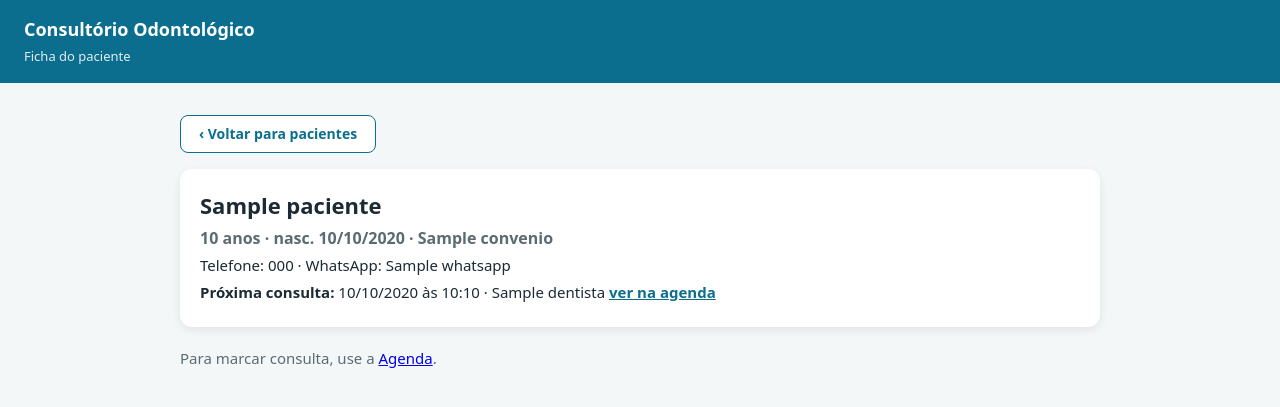
After one commit to marcelocintra27-coder/consultorio, a Django app: template core/templates/core/ficha_paciente.html in a window 1280 px wide. The commit adds this page. Shown: the top 407 px of the page. Run offline with Django 5.2, Linux system fonts and the light colour scheme; the template is opened without the code that fills it: most values are stand-ins (such as "Sample title", 1, 10 or a date in 2020).

Commit message:
feat(pacientes): lista com um botao por linha, paginacao e ficha do paciente
A lista mostra nascimento e idade, pagina de 25 em 25 mantendo a busca e
tem um unico botao "Abrir ficha" no lugar dos 7 botoes. A nova ficha abre
so para leitura, com dados, proxima consulta e as funcoes agrupadas em
Prontuario, Imagens e documentos e Custos (so para quem ja tinha acesso).
Editar fica em "Editar dados". Nomes dos botoes mais claros.

Co-Authored-By: Claude Opus 5.5 <noreply@anthropic.com>
Claude-Session: https://claude.ai/code/session_01BEJJPX3jXyHgRELg8mJAss

```diff
--- a/core/static/core/css/app.css
+++ b/core/static/core/css/app.css
@@ -1372,3 +1372,85 @@ body.modo-simples td {
     margin: 6px 0 10px;
     padding-left: 20px;
 }
+
+/* Lista e ficha do paciente */
+.lista-pacientes .nome-paciente {
+    color: var(--cor-texto);
+    font-weight: 600;
+    text-decoration: none;
+}
+
+.paginacao {
+    display: flex;
+    align-items: center;
+    gap: 12px;
+    margin-top: 16px;
+}
+
+.ficha-cabecalho {
+    background: var(--cor-superficie);
+    border-radius: var(--raio-card);
+    box-shadow: 0 3px 10px rgba(0, 0, 0, 0.08);
+    padding: 20px;
+    margin: 12px 0 20px;
+}
+
+.ficha-cabecalho h2 {
+    margin: 0 0 4px;
+    font-size: 22px;
+}
+
+.ficha-cabecalho p {
+    margin: 4px 0;
+}
+
+.ficha-identidade {
+    font-size: 16px;
+    font-weight: 600;
+    color: var(--cor-texto-secundario);
+}
+
+.ficha-blocos {
+    display: grid;
+    grid-template-columns: repeat(auto-fit, minmax(260px, 1fr));
+    gap: 20px;
+    align-items: start;
+}
+
+.ficha-bloco {
+    background: var(--cor-superficie);
+    border-radius: var(--raio-card);
+    box-shadow: 0 3px 10px rgba(0, 0, 0, 0.08);
+    padding: 18px 20px;
+}
+
+.ficha-bloco h3 {
+    margin: 0 0 8px;
+    color: var(--cor-primaria);
+}
+
+.ficha-itens {
+    list-style: none;
+    margin: 0;
+    padding: 0;
+}
+
+.ficha-itens li {
+    padding: 10px 0;
+    border-top: 1px solid var(--cor-borda);
+}
+
+.ficha-itens li:first-child {
+    border-top: 0;
+}
+
+.ficha-itens a {
+    color: var(--cor-primaria);
+    font-weight: 600;
+    display: block;
+}
+
+.ficha-cabecalho a {
+    color: var(--cor-primaria);
+    font-weight: 600;
+}
--- /dev/null
+++ b/core/templates/core/ficha_paciente.html
@@ -0,0 +1,53 @@
+{% extends "core/base.html" %}
+
+{% block title %}{{ paciente.nome_completo }}{% endblock %}
+{% block titulo %}Ficha do paciente{% endblock %}
+
+{% block content %}
+        <div class="acoes">
+            <a href="{% url 'core:listar_pacientes' %}" class="botao secundario">‹ Voltar para pacientes</a>
+            {% if pode_editar %}<a href="{% url 'core:editar_paciente' paciente.pk %}" class="botao secundario">Editar dados</a>{% endif %}
+        </div>
+
+        <section class="ficha-cabecalho" aria-labelledby="titulo-paciente">
+            <h2 id="titulo-paciente">{{ paciente.nome_completo }}</h2>
+            <p class="ficha-identidade">
+                {% if idade is not None %}{{ idade }} anos · {% endif %}nasc. {{ paciente.data_nascimento|date:"d/m/Y" }}
+                · {% if paciente.convenio %}{{ paciente.convenio }}{% else %}Particular{% endif %}
+            </p>
+            <p>Telefone: {{ paciente.telefone|default:"—" }}{% if paciente.whatsapp %} · WhatsApp: {{ paciente.whatsapp }}{% endif %}</p>
+            <p><strong>Próxima consulta:</strong>
+                {% if proxima %}{{ proxima.data|date:"d/m/Y" }} às {{ proxima.hora_inicio|time:"H:i" }}{% if proxima.dentista %} · {{ proxima.dentista.nome_completo }}{% endif %}
+                <a href="{% url 'core:listar_consultas' %}?data={{ proxima.data|date:'Y-m-d' }}">ver na agenda</a>
+                {% else %}nenhuma marcada{% endif %}
+            </p>
+        </section>
+
+        {% if pode_clinico %}
+        <div class="ficha-blocos">
+            <section class="ficha-bloco" aria-labelledby="titulo-prontuario">
+                <h3 id="titulo-prontuario">Prontuário</h3>
+                <ul class="ficha-itens">
+                    <li><a href="{% url 'core:listar_fichas_anamnese' paciente.pk %}">Anamnese</a> <span class="resumo">questionário de saúde</span></li>
+                    <li><a href="{% url 'core:ficha_evolucao_clinica' paciente.pk %}">Evolução</a> <span class="resumo">o que foi feito em cada atendimento</span></li>
+                    <li><a href="{% url 'core:listar_fichas_plano' paciente.pk %}">Plano e consentimento</a> <span class="resumo">tratamento combinado e assinado</span></li>
+                    <li><a href="{% url 'core:listar_prescricoes' paciente.pk %}">Receitas e prescrições</a></li>
+                </ul>
+            </section>
+            <section class="ficha-bloco" aria-labelledby="titulo-imagens">
+                <h3 id="titulo-imagens">Imagens e documentos</h3>
+                <ul class="ficha-itens">
+                    <li><a href="{% url 'core:exames:lista' paciente.pk %}">Imagens e exames</a> <span class="resumo">raio-X, fotos e laudos</span></li>
+                </ul>
+            </section>
+            <section class="ficha-bloco" aria-labelledby="titulo-custos">
+                <h3 id="titulo-custos">Custos</h3>
+                <ul class="ficha-itens">
+                    <li><a href="{% url 'core:listar_fichas_autorizacao' paciente.pk %}">Autorização de custos</a> <span class="resumo">itens que o paciente aprova antes</span></li>
+                </ul>
+            </section>
+        </div>
+        {% else %}
+        <p class="resumo">Para marcar consulta, use a <a href="{% url 'core:listar_consultas' %}">Agenda</a>.{% if pode_editar %} Para corrigir telefone ou endereço, use “Editar dados”.{% endif %}</p>
+        {% endif %}
+{% endblock %}
--- a/core/templates/core/form_paciente.html
+++ b/core/templates/core/form_paciente.html
@@ -6,7 +6,7 @@
 
 {% block content %}
         <div class="acoes">
-            <a href="{% url 'core:listar_pacientes' %}" class="botao secundario">Voltar</a>
+            {% if paciente %}<a href="{% url 'core:ficha_paciente' paciente.pk %}" class="botao secundario">Voltar para a ficha</a>{% else %}<a href="{% url 'core:listar_pacientes' %}" class="botao secundario">Voltar</a>{% endif %}
             {% if paciente %}
             {% if pode_clinico %}
                 <a href="{% url 'core:listar_fichas_anamnese' paciente.pk %}" class="botao">Anamnese</a>
--- a/core/urls.py
+++ b/core/urls.py
@@ -3,6 +3,7 @@ from .alerta_horario import listar_entradas_fora_do_horario
 from .views import (
     inicio,
     administracao,
+    ficha_paciente,
     listar_pacientes,
     buscar_pacientes,
     cadastrar_paciente,
@@ -203,6 +204,7 @@ urlpatterns = [
     path('financeiro/relatorios/', relatorios_financeiros, name='relatorios_financeiros'),
     path('pacientes/', listar_pacientes, name='listar_pacientes'),
     path('pacientes/busca/', buscar_pacientes, name='buscar_pacientes'),
+    path('pacientes/<int:pk>/ficha/', ficha_paciente, name='ficha_paciente'),
     path('pacientes/cadastrar/', cadastrar_paciente, name='cadastrar_paciente'),
     path('pacientes/<int:pk>/editar/', editar_paciente, name='editar_paciente'),
     path(
```
Also changed, not shown: core/templates/core/listar_pacientes.html (+21 -19 lines), core/test_ficha_paciente.py (added, +74 -0 lines), core/views.py (+44 -8 lines).
